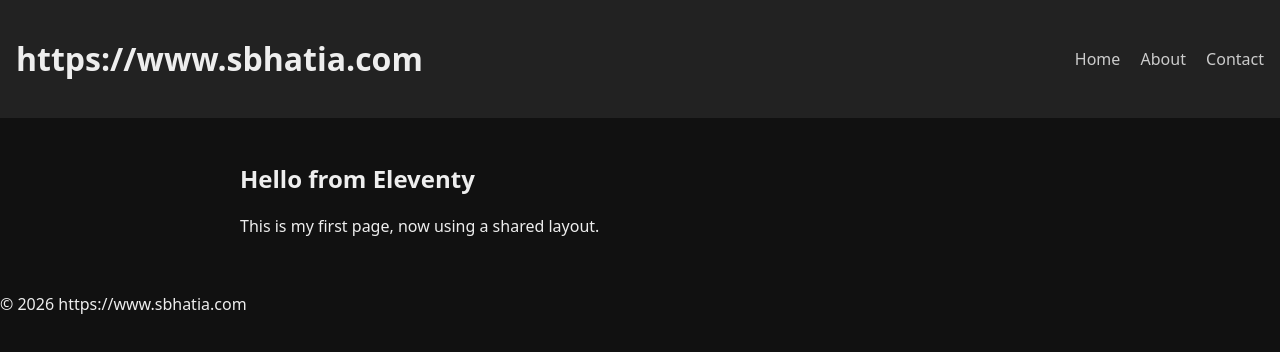
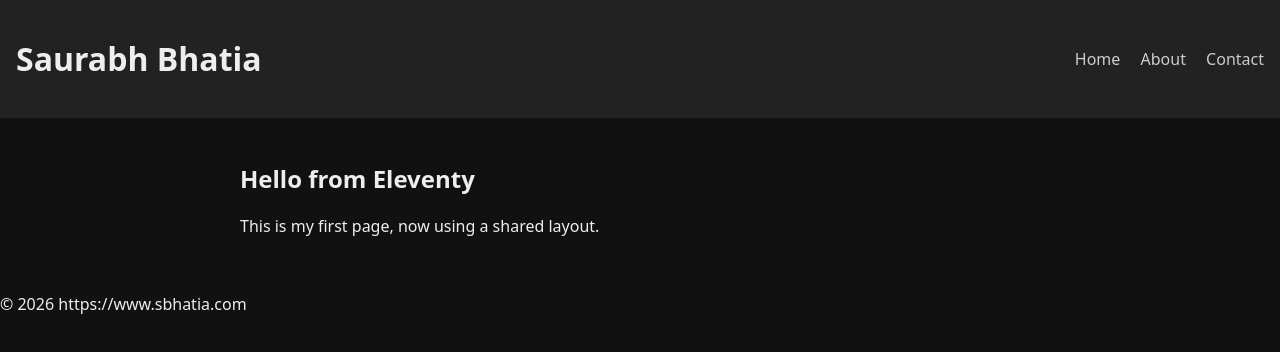
Before and after one commit to GuruDevJi/sbhatia, an Eleventy site: page src/index.njk in a window 1280 px wide. Built offline with nearby package versions, Linux system fonts and the light colour scheme; Eleventy itself is replaced by a stand-in of ours; files that its build step writes are made by us from their sources.

Commit message:
fix var issue

```diff
--- a/src/_data/var.json
+++ b/src/_data/var.json
@@ -1 +1,5 @@
-{"siteName": "https://www.sbhatia.com", "currentYear": 2026}
+{
+    "siteName": "https://www.sbhatia.com",
+    "currentYear": 2026,
+    "siteTitle": "Saurabh Bhatia"
+}
--- a/src/_includes/base.njk
+++ b/src/_includes/base.njk
@@ -8,7 +8,7 @@
 </head>
 <body>
   <header>
-    <h1>{{ var.siteName }}</h1>
+    <h1>{{ var.siteTitle }}</h1>
     <nav>
       <a href="/">Home</a>
       <a href="/about/">About</a>
```
